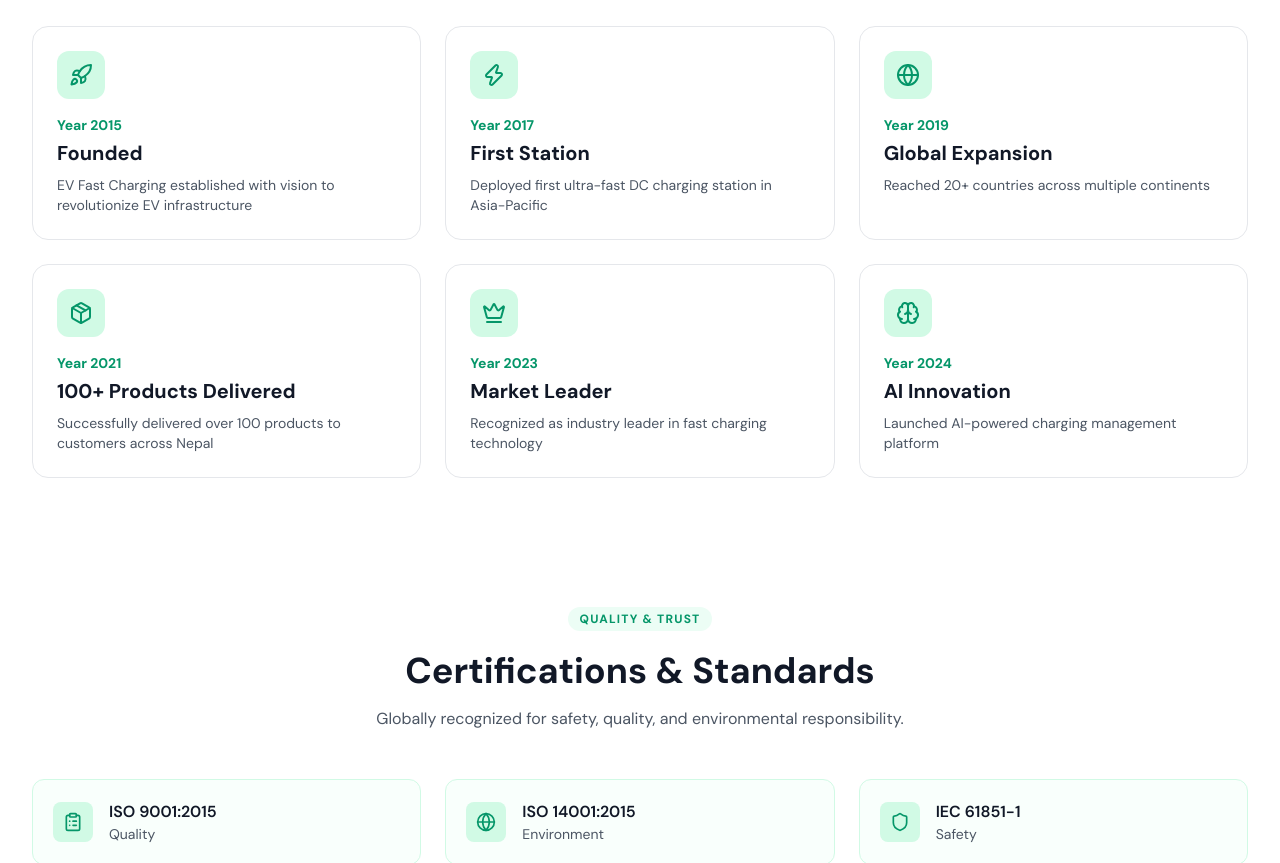
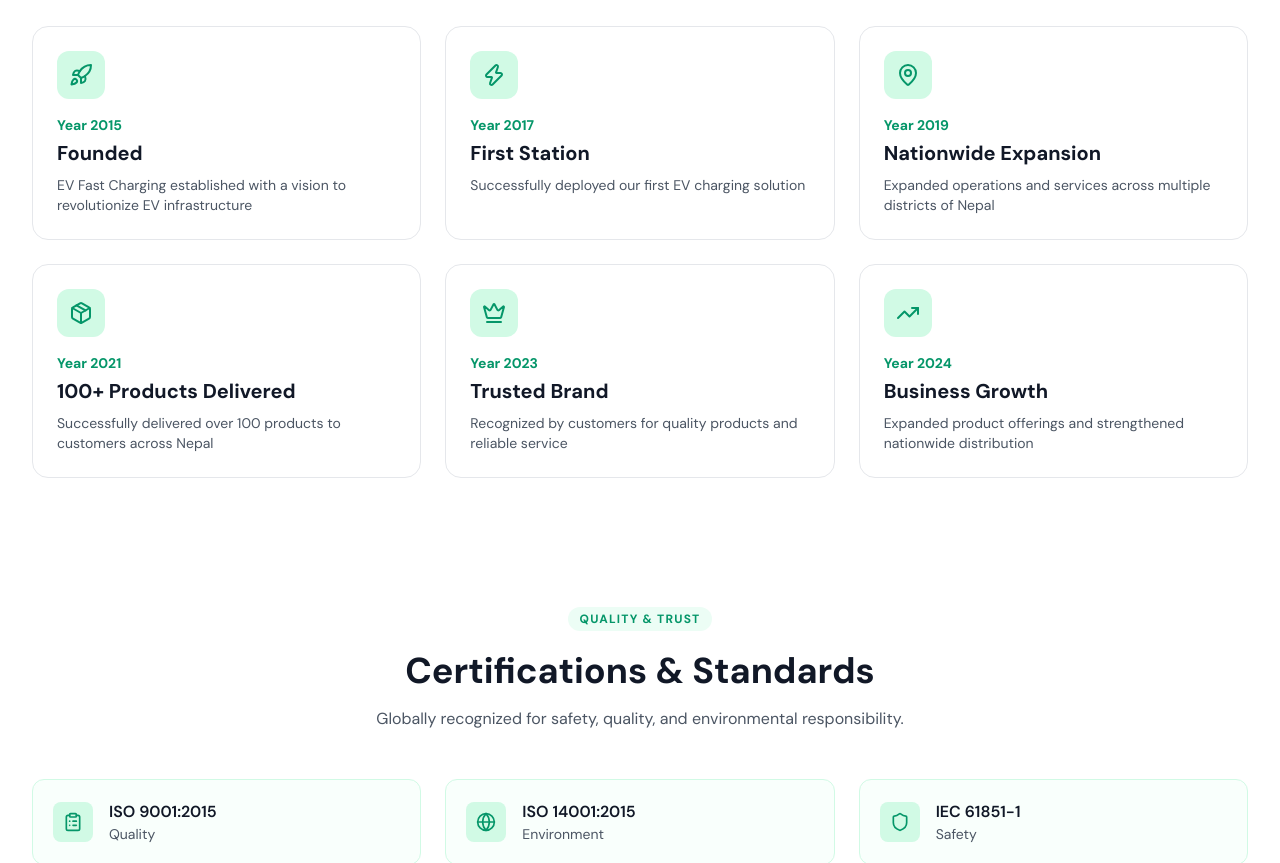
Before and after one commit to AshokNepalOfficial/cp_evfast, a Next.js app: page /about-us in a window 1280 px wide. Shown: the part 1820-2683 px from the top of the page. Built offline with nearby package versions, Linux system fonts and the light colour scheme.

Commit message:
About Us page update

```diff
--- a/src/app/about-us/page.tsx
+++ b/src/app/about-us/page.tsx
@@ -6,18 +6,47 @@ import Head from 'next/head';
 import {
   Award, Globe, Users, Building2, ArrowRight, Target, Eye,
   Sparkles, Shield, Leaf, Clock, Rocket, Zap, FileText, Crown,
-  Brain, ClipboardList, Lock, CheckCircle, Wifi, Phone, Mail, MapPin, Package
+  Brain, ClipboardList, Lock, CheckCircle, Wifi, Phone, Mail, MapPin, Package,TrendingUp
 } from 'lucide-react';
 
 const milestones = [
-  { year: '2015', title: 'Founded', desc: 'EV Fast Charging established with vision to revolutionize EV infrastructure', icon: Rocket },
-  { year: '2017', title: 'First Station', desc: 'Deployed first ultra-fast DC charging station in Asia-Pacific', icon: Zap },
-  { year: '2019', title: 'Global Expansion', desc: 'Reached 20+ countries across multiple continents', icon: Globe },
-  { year: '2021', title: '100+ Products Delivered', desc: 'Successfully delivered over 100 products to customers across Nepal', icon: Package},
-  { year: '2023', title: 'Market Leader', desc: 'Recognized as industry leader in fast charging technology', icon: Crown },
-  { year: '2024', title: 'AI Innovation', desc: 'Launched AI-powered charging management platform', icon: Brain },
+  {
+    year: '2015',
+    title: 'Founded',
+    desc: 'EV Fast Charging established with a vision to revolutionize EV infrastructure',
+    icon: Rocket
+  },
+  {
+    year: '2017',
+    title: 'First Station',
+    desc: 'Successfully deployed our first EV charging solution',
+    icon: Zap
+  },
+  {
+    year: '2019',
+    title: 'Nationwide Expansion',
+    desc: 'Expanded operations and services across multiple districts of Nepal',
+    icon: MapPin
+  },
+  {
+    year: '2021',
+    title: '100+ Products Delivered',
+    desc: 'Successfully delivered over 100 products to customers across Nepal',
+    icon: Package
+  },
+  {
+    year: '2023',
+    title: 'Trusted Brand',
+    desc: 'Recognized by customers for quality products and reliable service',
+    icon: Crown
+  },
+  {
+    year: '2024',
+    title: 'Business Growth',
+    desc: 'Expanded product offerings and strengthened nationwide distribution',
+    icon: TrendingUp
+  }
 ];
-
 const teamMembers = [
   {
     name: 'Dr. Chen Wei',
```
